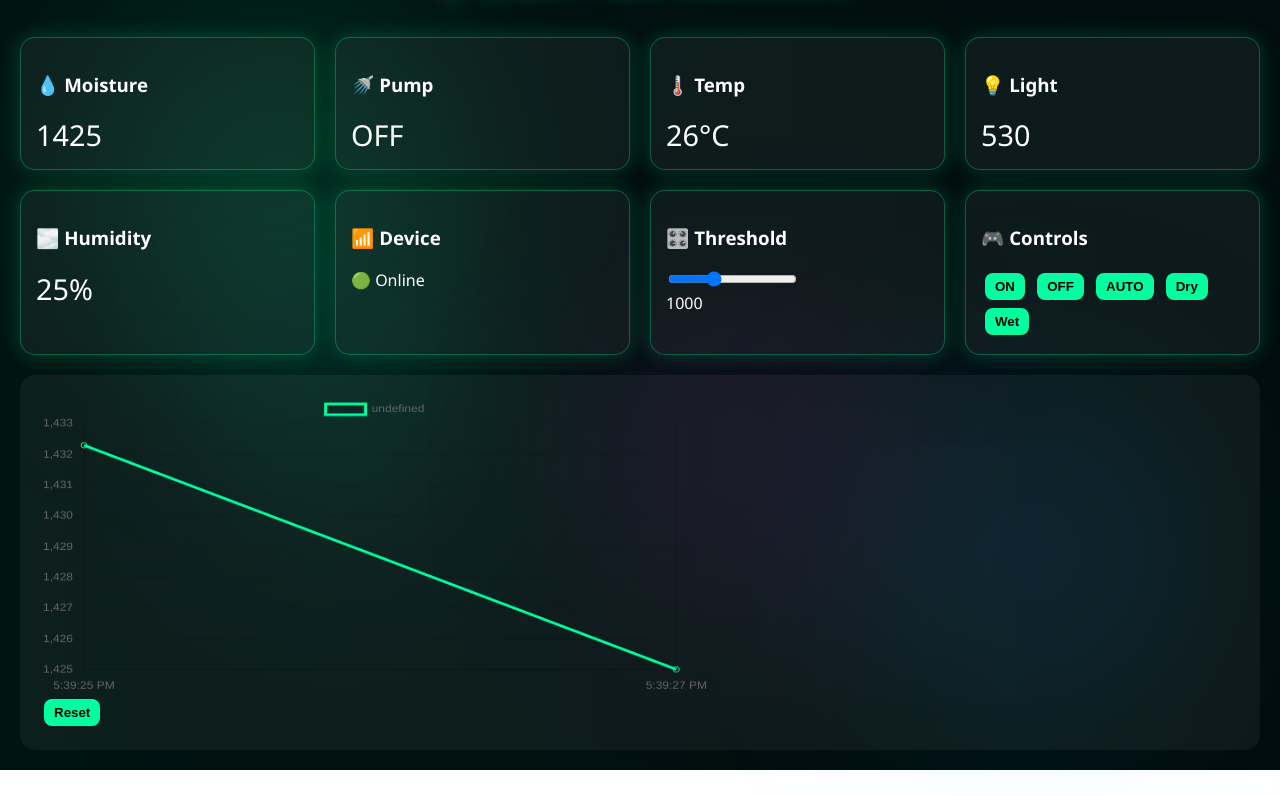
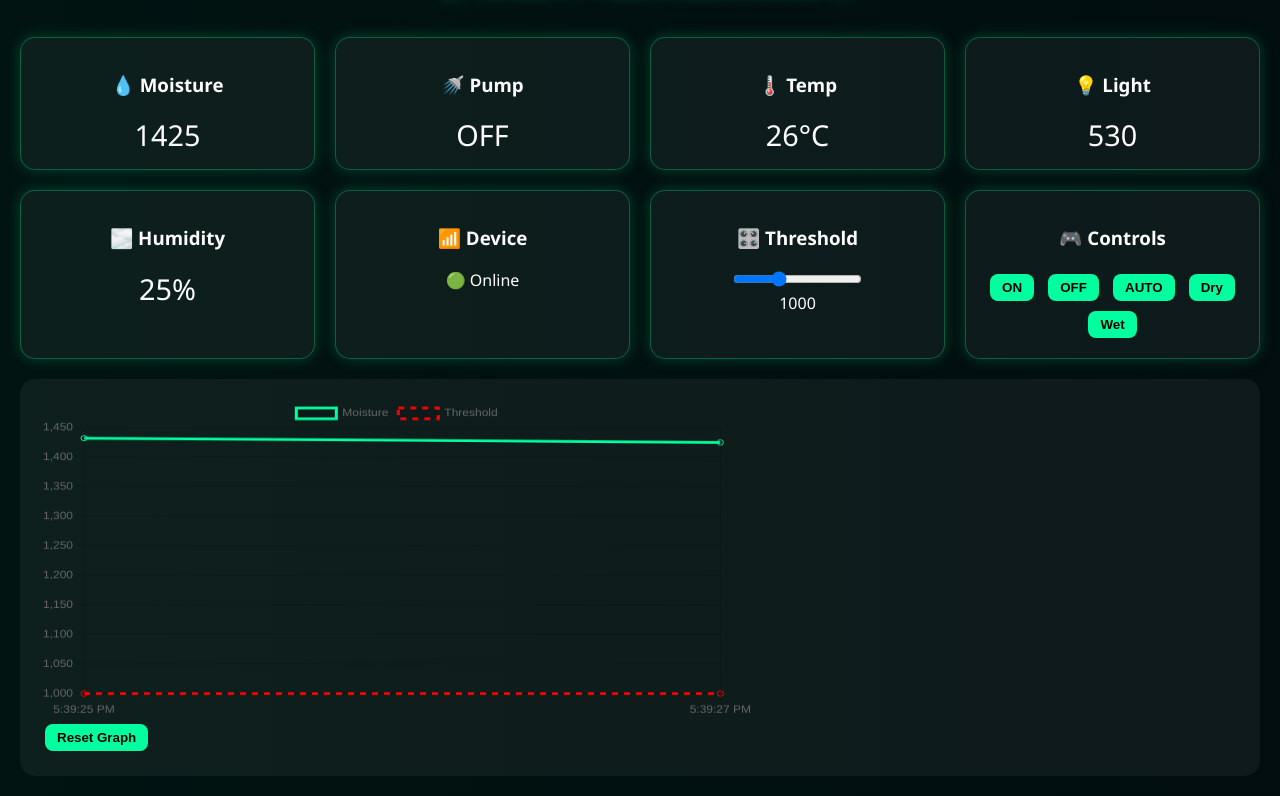
Before and after one commit to xxkid-hub/iot-project, a website: page public/index.html in a window 1280 px wide. Shown: the part 66-862 px from the top of the page. Before the commit the page ends 836 px from the top, so only its background shows below. Drawn offline with nearby package versions, Linux system fonts and the light colour scheme.

Commit message:
Update index.html

```diff
--- a/public/index.html
+++ b/public/index.html
@@ -12,32 +12,12 @@
       background-size: 600% 600%;
       animation: bgMove 20s infinite;
       color: white;
-      overflow-x: hidden;
     }
 
     @keyframes bgMove {
       0%{background-position:0%}
       50%{background-position:100%}
       100%{background-position:0%}
-    }
-
-    /* 🌪️ MULTIPLE FLOATING GLOWS */
-    .glow {
-      position: fixed;
-      border-radius: 50%;
-      filter: blur(120px);
-      z-index: -1;
-      animation: float 12s infinite alternate ease-in-out;
-    }
-
-    .g1 { width:300px;height:300px;background:#00ff9f33;top:10%;left:10%;}
-    .g2 { width:250px;height:250px;background:#0099ff33;bottom:10%;right:10%;}
-    .g3 { width:200px;height:200px;background:#ff00ff33;top:50%;left:50%;}
-    .g4 { width:180px;height:180px;background:#00ffff33;bottom:30%;left:20%;}
-
-    @keyframes float {
-      from {transform: translateY(0)}
-      to {transform: translateY(60px)}
     }
 
     h1 {
@@ -47,11 +27,18 @@
       text-shadow:0 0 20px #00ff9f;
     }
 
-    .grid {
-      display:grid;
+    .container {
+      padding: 20px;
+      display: flex;
+      flex-direction: column;
+      gap: 20px;
+    }
+
+    /* 🔥 ROWS */
+    .row {
+      display: grid;
       grid-template-columns: repeat(4,1fr);
-      gap:20px;
-      padding:20px;
+      gap: 20px;
     }
 
     .card {
@@ -59,59 +46,54 @@
       border:1px solid rgba(0,255,150,0.3);
       border-radius:15px;
       padding:15px;
-      box-shadow:0 0 20px rgba(0,255,150,0.2);
-      transition:0.3s;
-    }
-
-    .card:hover {
-      transform: scale(1.05);
-      box-shadow:0 0 30px rgba(0,255,150,0.6);
+      box-shadow:0 0 15px rgba(0,255,150,0.2);
+      text-align: center;
     }
 
     .value {
-      font-size:1.8rem;
-      margin-top:5px;
+      font-size: 1.8rem;
+      margin-top: 5px;
     }
 
     button {
-      margin:4px;
-      padding:6px 10px;
-      border:none;
-      border-radius:8px;
-      background:#00ff9f;
-      font-weight:bold;
-      cursor:pointer;
+      margin: 5px;
+      padding: 6px 12px;
+      border: none;
+      border-radius: 8px;
+      background: #00ff9f;
+      font-weight: bold;
+      cursor: pointer;
     }
 
     .graph {
-      grid-column: span 4;
       background: rgba(255,255,255,0.05);
-      border-radius:15px;
-      padding:20px;
+      border-radius: 15px;
+      padding: 20px;
     }
 
-    canvas { height:300px !important; }
+    canvas {
+      height: 320px !important;
+    }
 
   </style>
 </head>
 
 <body>
 
-<!-- 🌪️ Glow layers -->
-<div class="glow g1"></div>
-<div class="glow g2"></div>
-<div class="glow g3"></div>
-<div class="glow g4"></div>
-
 <h1>🌱 Smart Plant Dashboard</h1>
 
-<div class="grid">
+<div class="container">
 
+  <!-- 🔥 TOP ROW -->
+  <div class="row">
     <div class="card"><h3>💧 Moisture</h3><div id="moisture" class="value"></div></div>
     <div class="card"><h3>🚿 Pump</h3><div id="pump" class="value"></div></div>
     <div class="card"><h3>🌡️ Temp</h3><div id="temp" class="value"></div></div>
     <div class="card"><h3>💡 Light</h3><div id="light" class="value"></div></div>
+  </div>
 
+  <!-- 🔥 SECOND ROW -->
+  <div class="row">
     <div class="card"><h3>🌫️ Humidity</h3><div id="humidity" class="value"></div></div>
     <div class="card"><h3>📶 Device</h3><div id="device">🟢 Online</div></div>
 
@@ -129,10 +111,12 @@
       <button onclick="dry()">Dry</button>
       <button onclick="wet()">Wet</button>
     </div>
+  </div>
 
+  <!-- 🔥 GRAPH -->
   <div class="graph">
     <canvas id="chart"></canvas>
-    <button onclick="reset()">Reset</button>
+    <button onclick="reset()">Reset Graph</button>
   </div>
 
 </div>
@@ -143,7 +127,23 @@ let ctx=document.getElementById("chart").getContext("2d");
 
 let chart=new Chart(ctx,{
   type:'line',
-  data:{labels:[],datasets:[{data:[],borderColor:'#00ff9f'}]}
+  data:{
+    labels:[],
+    datasets:[
+      {
+        label:"Moisture",
+        data:[],
+        borderColor:"#00ff9f",
+        tension:0.4
+      },
+      {
+        label:"Threshold",
+        data:[],
+        borderColor:"red",
+        borderDash:[6,6]
+      }
+    ]
+  }
 });
 
 function updateData(){
@@ -162,12 +162,14 @@ function updateData(){
   document.getElementById("pump").innerText=pump;
 
   let t=new Date().toLocaleTimeString();
+
   chart.data.labels.push(t);
   chart.data.datasets[0].data.push(moisture);
+  chart.data.datasets[1].data.push(threshold);
 
   if(chart.data.labels.length>20){
     chart.data.labels.shift();
-    chart.data.datasets[0].data.shift();
+    chart.data.datasets.forEach(d=>d.data.shift());
   }
 
   chart.update();
@@ -178,7 +180,11 @@ function offPump(){manual="OFF"}
 function auto(){manual=null}
 function dry(){moisture=400}
 function wet(){moisture=2500}
-function reset(){chart.data.labels=[];chart.data.datasets[0].data=[];chart.update()}
+function reset(){
+  chart.data.labels=[];
+  chart.data.datasets.forEach(d=>d.data=[]);
+  chart.update();
+}
 
 document.getElementById("slider").oninput=function(){
   threshold=this.value;
```
Lines whose indentation alone changed are shown as unchanged.
